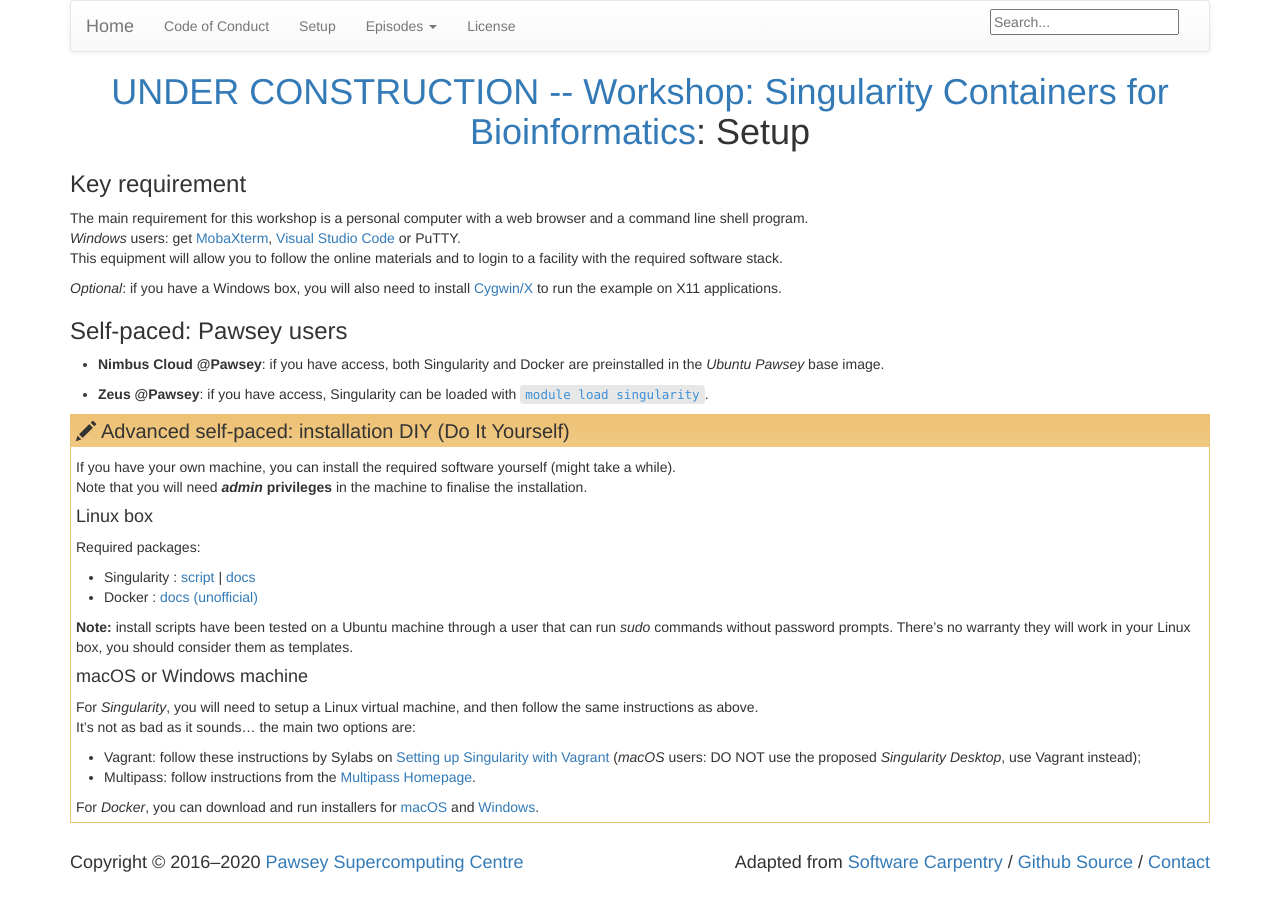
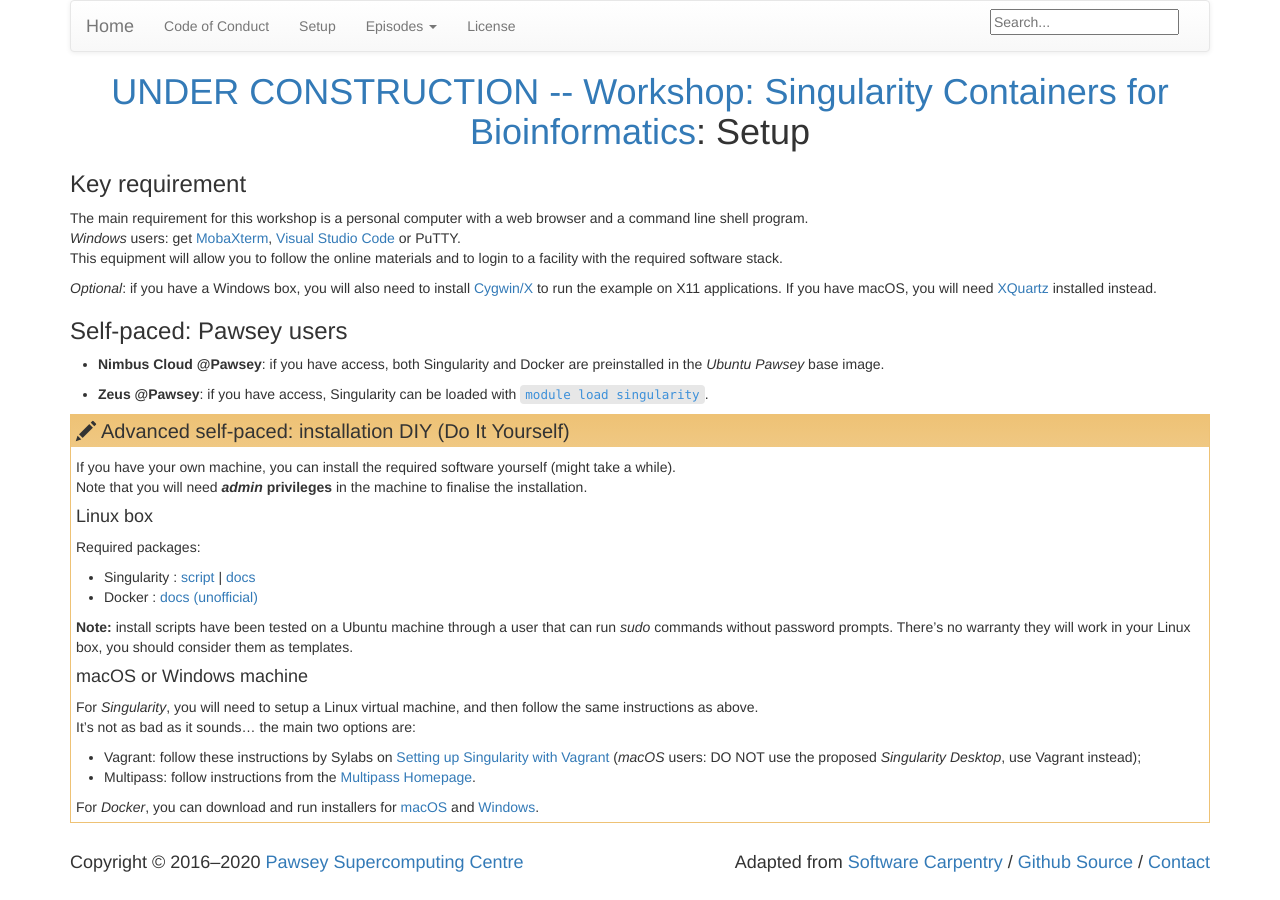
Before and after one commit to PawseySC/containers-bioinformatics-workshop, a Jekyll site: the page built from setup.md, in a window 1280 px wide. Built offline with Jekyll 4.4.1, drawn with Linux system fonts in a browser that asks for light colours.

Commit message:
xquartz prereq

```diff
--- a/setup.md
+++ b/setup.md
@@ -11,7 +11,7 @@ The main requirement for this workshop is a personal computer with a web browser
 *Windows* users: get [MobaXterm](https://mobaxterm.mobatek.net/download-home-edition.html), [Visual Studio Code](https://code.visualstudio.com/) or PuTTY.
 This equipment will allow you to follow the online materials and to login to a facility with the required software stack.
 
-*Optional*: if you have a Windows box, you will also need to install [Cygwin/X](https://x.cygwin.com) to run the example on X11 applications.
+*Optional*: if you have a Windows box, you will also need to install [Cygwin/X](https://x.cygwin.com) to run the example on X11 applications.  If you have macOS, you will need [XQuartz](https://www.xquartz.org) installed instead.
 
 
 ### Self-paced: Pawsey users
```
